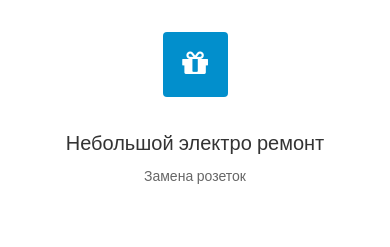
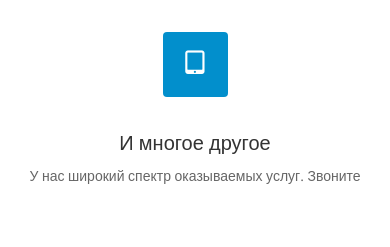
Before and after one commit to bizarre444/husband_for_hour, a plain HTML site: page index.html in a window 390 px wide. Shown: the part 1352-1599 px from the top of the page. Drawn offline with nearby package versions, Linux system fonts and the light colour scheme; some packages are replaced by stand-ins of ours.

Commit message:
final version

```diff
--- a/index.html
+++ b/index.html
@@ -24,6 +24,21 @@
 </head><!--/head-->
 
 <body>
+
+  <!-- Yandex.Metrika counter -->
+<script type="text/javascript" >
+  (function(m,e,t,r,i,k,a){m[i]=m[i]||function(){(m[i].a=m[i].a||[]).push(arguments)};
+  m[i].l=1*new Date();k=e.createElement(t),a=e.getElementsByTagName(t)[0],k.async=1,k.src=r,a.parentNode.insertBefore(k,a)})
+  (window, document, "script", "https://mc.yandex.ru/metrika/tag.js", "ym");
+
+  ym(70440460, "init", {
+       clickmap:true,
+       trackLinks:true,
+       accurateTrackBounce:true
+  });
+</script>
+<noscript><div><img src="https://mc.yandex.ru/watch/70440460" style="position:absolute; left:-9999px;" alt="" /></div></noscript>
+<!-- /Yandex.Metrika counter -->
 
   <!--.preloader-->
   <div class="preloader"> <i class="fa fa-circle-o-notch fa-spin"></i></div>
@@ -116,7 +131,7 @@
               <p>Замена замков, врезка</p>
             </div>
           </div>
-          <div class="col-sm-4 wow fadeInUp" data-wow-duration="1000ms" data-wow-delay="850ms">
+          <!-- <div class="col-sm-4 wow fadeInUp" data-wow-duration="1000ms" data-wow-delay="850ms">
             <div class="service-icon">
               <i class="fa fa-gift"></i>
             </div>
@@ -142,7 +157,7 @@
               <h3>Установка сантехнического люка</h3>
               <p>Монтаж, демонтаж сантехники. Устранение засоров</p>
             </div>
-          </div>
+          </div> -->
           <div class="col-sm-4 wow fadeInUp" data-wow-duration="1000ms" data-wow-delay="1150ms">
             <div class="service-icon">
               <i class="fa fa-brush"></i>
```
Also changed, not shown: images/blog/1.jpg (deleted), images/blog/2.jpg (deleted), images/blog/3.jpg (deleted), images/lightbox/close.png (deleted), images/lightbox/loading.gif (deleted), images/lightbox/next.png (deleted), images/lightbox/prev.png (deleted), images/portfolio/1.jpg (deleted), images/portfolio/2.jpg (deleted), images/portfolio/3.jpg (deleted), images/portfolio/4.jpg (deleted), images/portfolio/5.jpg (deleted), images/portfolio/6.jpg (deleted), images/portfolio/7.jpg (deleted), 5 more files.
